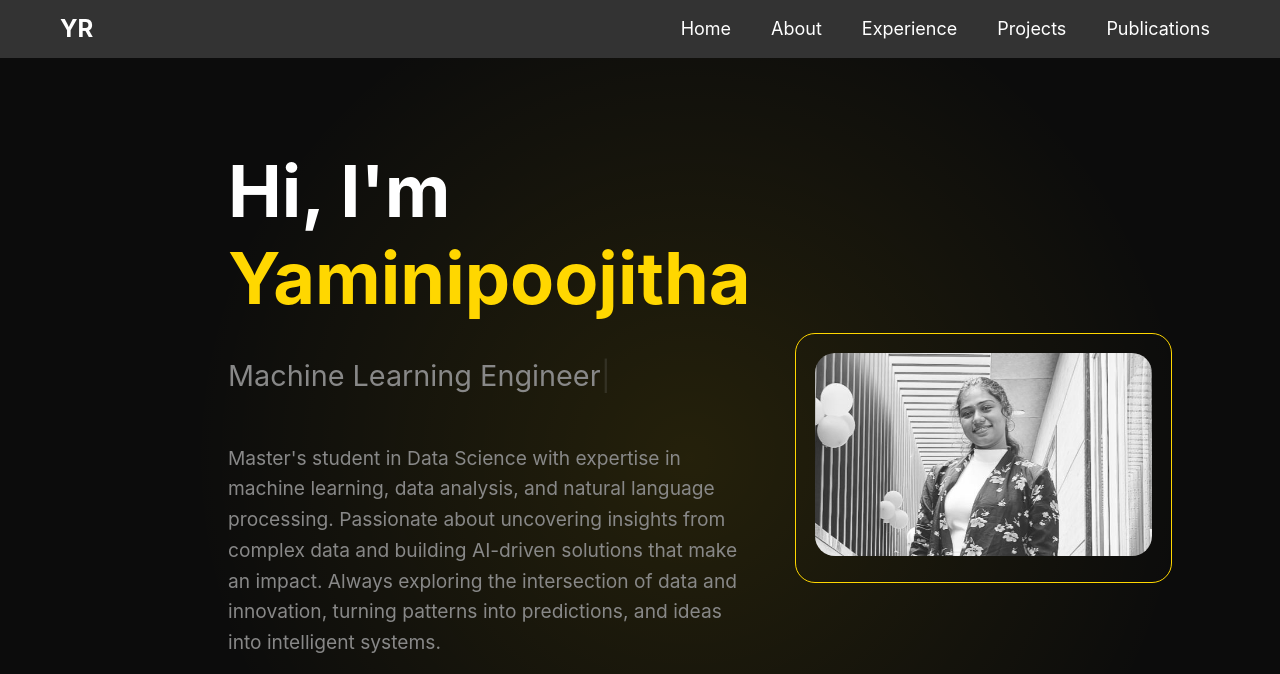
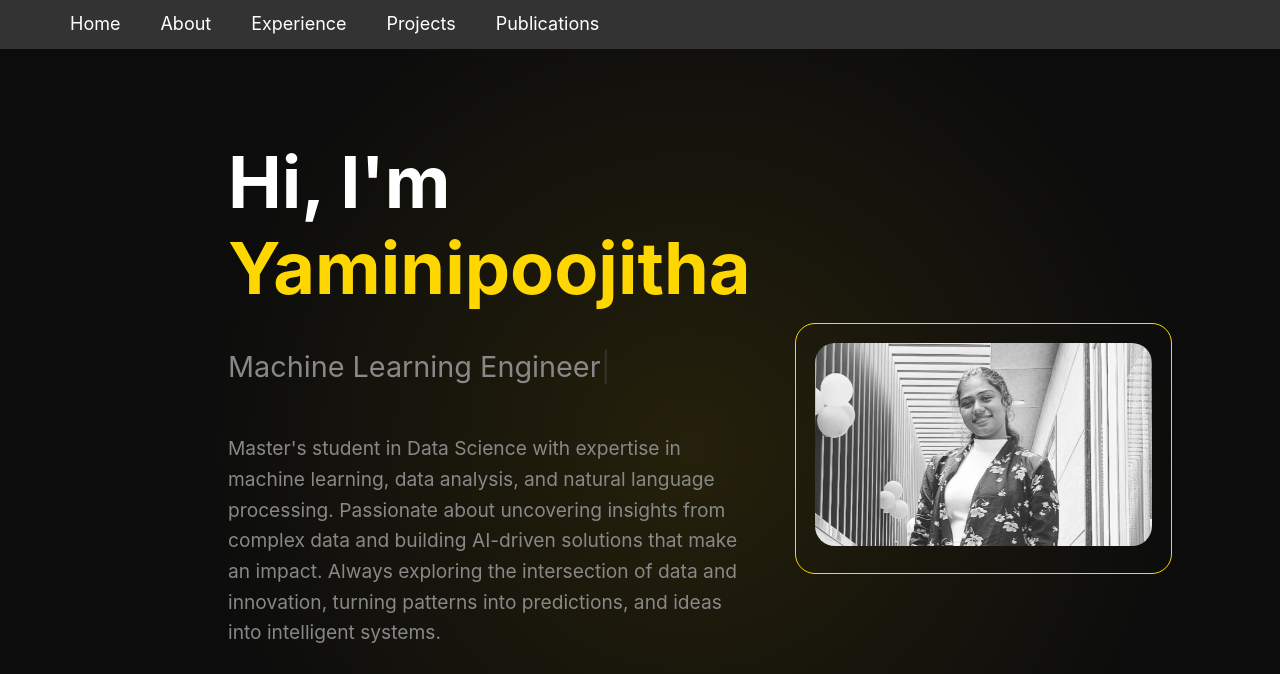
Before and after one commit to yamini233003/yaminiportfolio, a website built with Vite: page index.html in a window 1280 px wide. Shown: the top 674 px of the page. Built offline with nearby package versions, Linux system fonts and the light colour scheme.

Commit message:
index.html

```diff
--- a/index.html
+++ b/index.html
@@ -11,7 +11,6 @@
   <body>
     <nav>
       <div class="nav-content">
-        <div class="logo">YR</div>
         <ul class="nav-links">
           <li><a href="#home">Home</a></li>
           <li><a href="#about">About</a></li>
```
